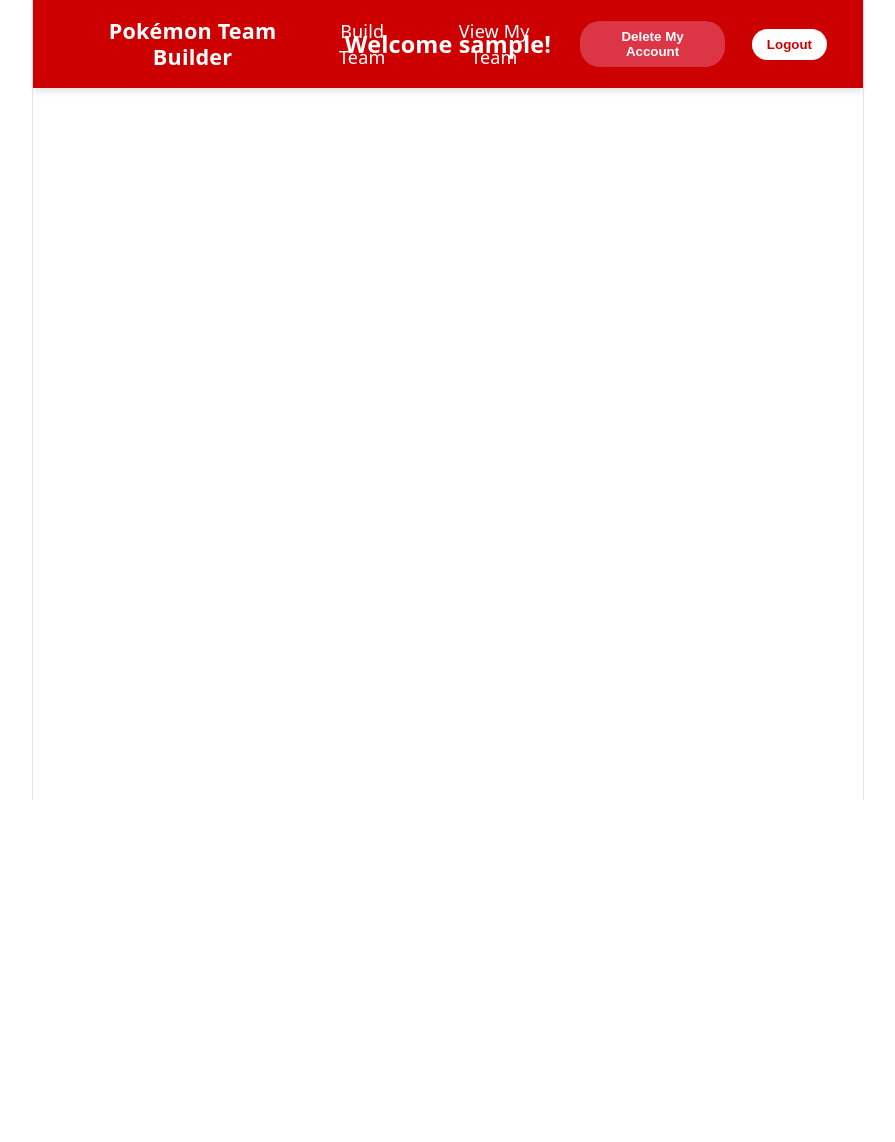
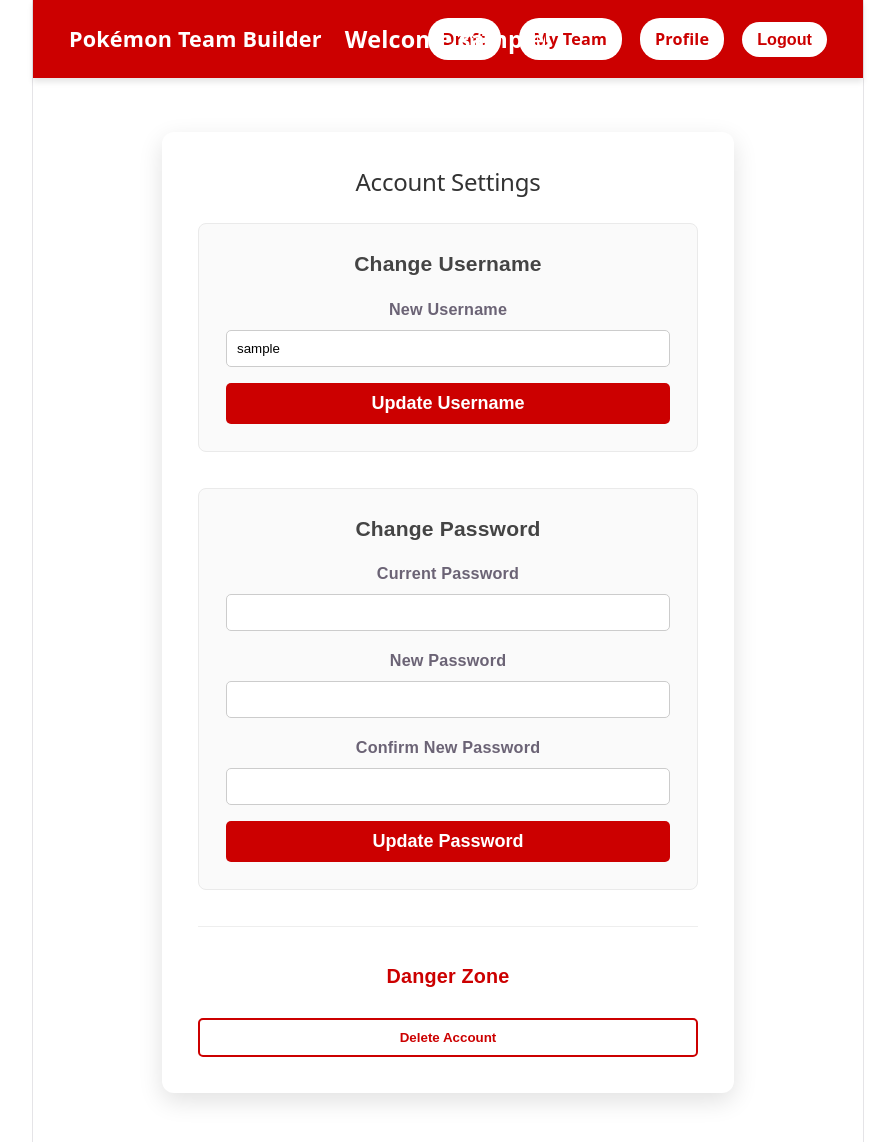
Before and after one commit to Christian1137/CIS4004-Project, a React (Vite) app in the folder frontend/: page /profile in a window 1280 px wide. Shown: the top 1142 px of the page, without its empty margins (192-1087 px from the left). Before the commit the page ends 800 px from the top, so only its background shows below. Built offline with nearby package versions, Linux system fonts and the light colour scheme; sample sign-in values are in the browser's storage.

Commit message:
added a profile page

```diff
--- a/frontend/src/App.jsx
+++ b/frontend/src/App.jsx
@@ -7,7 +7,7 @@
 import TeamEditorPage from "./pages/TeamEditorPage";
 import AdminPage from "./pages/AdminPage";
 import ViewTeamPage from './pages/ViewTeamPage';
-
+import ProfilePage from "./pages/ProfilePage";
 export default function App() {
   return (
     <AuthProvider>
@@ -16,10 +16,12 @@
      <Routes>
           <Route path="/" element={<LoginPage />} />
 
-    <Route path="/team-build" element={
+      <Route path="/team-build" element={
             <ProtectedRoute><TeamBuilderPage /></ProtectedRoute>
           } />
-
+      <Route path="/profile" element={
+            <ProtectedRoute><ProfilePage /></ProtectedRoute>
+          } />
           <Route path="/edit-team" element={
             <ProtectedRoute><TeamEditorPage /></ProtectedRoute>
           } />
--- a/frontend/src/components/Navbar.jsx
+++ b/frontend/src/components/Navbar.jsx
@@ -10,6 +10,20 @@
     navigate("/");
   };
 
+  // Common style for the new navigation buttons
+  const navButtonStyle = {
+    cursor: "pointer",
+    background: "#fff",
+    color: "#cc0000",
+    border: "none",
+    padding: "8px 15px",
+    borderRadius: "20px",
+    fontWeight: "bold",
+    textDecoration: "none", // Removes underline from Link
+    fontSize: "0.9rem",
+    display: "inline-block"
+  };
+
   return (
     <nav style={{
       padding: "1rem 2rem",
@@ -17,22 +31,20 @@
       color: "white",
       display: "flex",
       alignItems: "center",
-      justifyContent: "space-between", // Spreads the left and right sides
+      justifyContent: "space-between",
       boxShadow: "0 4px 6px rgba(0,0,0,0.1)",
-      position: "relative" // Required for the absolute centering below!
+      position: "relative"
     }}>
 
-      {/* LEFT SIDE: App Title */}
       <span style={{ fontWeight: "bold", fontSize: "1.2rem" }}>
         Pokémon Team Builder
       </span>
 
-      {/* CENTER SIDE: Perfectly centered welcome message */}
       {user && (
         <span style={{
           position: "absolute",
           left: "50%",
-          transform: "translateX(-50%)", // Pulls it back exactly halfway to center it
+          transform: "translateX(-50%)",
           fontWeight: "bold",
           fontSize: "1.3rem"
         }}>
@@ -40,56 +52,42 @@
         </span>
       )}
 
-      {/* RIGHT SIDE: Navigation Links & Logout */}
-      <div style={{ display: "flex", gap: "1.5rem", alignItems: "center" }}>
+      {/* nav buttons*/}
+      <div style={{ display: "flex", gap: "1rem", alignItems: "center" }}>
         {user && (
           <>
-            <Link to="/team-build" style={{ color: "white", textDecoration: "none", fontWeight: "500" }}>Build Team</Link>
-            <Link to="/view-team" style={{ color: "white", textDecoration: "none", fontWeight: "500" }}>View My Team</Link>
-
+          {/* special admin button */}
             {user.role === "Administrator" && (
-              <Link to="/admin" style={{ color: "white", textDecoration: "none", fontWeight: "bold", background: "#ff4d4d", padding: "5px 10px", borderRadius: "5px" }}>
+              <Link to="/admin" style={{
+                color: "white",
+                textDecoration: "none",
+                fontWeight: "bold",
+                background: "#ff4d4d",
+                padding: "5px 10px",
+                borderRadius: "5px"
+              }}>
                 Admin
               </Link>
             )}
+            {/* Draft Button */}
+            <Link to="/team-build" style={navButtonStyle}>
+              Draft
+            </Link>
 
-            {user.role !== "Administrator" && (
-              <button
-                onClick={async () => {
-                  if (window.confirm("WARNING: This will permanently delete your account and all your teams. Are you sure?")) {
-                    try {
-                      await fetch(`/api/admin/users/${user.userId}`, { method: 'DELETE' });
-                      logout();
-                    } catch (err) {
-                      console.error("Failed to delete account", err);
-                    }
-                  }
-                }}
-                style={{
-                  cursor: "pointer",
-                  background: "#dc3545",
-                  color: "white",
-                  border: "none",
-                  padding: "8px 15px",
-                  borderRadius: "20px",
-                  fontWeight: "bold"
-                }}
-              >
-                Delete My Account
-              </button>
-            )}
+            {/* My Team Button */}
+            <Link to="/view-team" style={navButtonStyle}>
+              My Team
+            </Link>
 
+            {/* Profile Button */}
+            <Link to="/profile" style={navButtonStyle}>
+              Profile
+            </Link>
+
+            {/* Logout Button */}
             <button
               onClick={handleLogout}
-              style={{
-                cursor: "pointer",
-                background: "#fff",
-                color: "#cc0000",
-                border: "none",
-                padding: "8px 15px",
-                borderRadius: "20px",
-                fontWeight: "bold"
-              }}
+              style={navButtonStyle}
             >
               Logout
             </button>
--- /dev/null
+++ b/frontend/src/pages/ProfilePage.jsx
@@ -0,0 +1,237 @@
+import React, { useState } from "react";
+import { useNavigate } from "react-router-dom";
+import { useAuth } from "../context/AuthContext";
+
+export default function Profile() {
+  const { user, login, logout } = useAuth();
+  const navigate = useNavigate();
+
+  // Username State
+  const [username, setUsername] = useState(user?.username || "");
+  const [usernameMessage, setUsernameMessage] = useState({ type: "", text: "" });
+
+  // Password State
+  const [oldPassword, setOldPassword] = useState("");
+  const [newPassword, setNewPassword] = useState("");
+  const [confirmPassword, setConfirmPassword] = useState("");
+  const [passwordMessage, setPasswordMessage] = useState({ type: "", text: "" });
+
+  // --- HANDLERS ---
+
+  const handleUpdateUsername = async (e) => {
+    e.preventDefault();
+    setUsernameMessage({ type: "", text: "" }); // Clear old messages
+
+    try {
+      const response = await fetch(`http://localhost:5001/api/users/${user.userId}`, {
+        method: "PUT",
+        headers: { "Content-Type": "application/json" },
+        body: JSON.stringify({ username }),
+      });
+
+      const data = await response.json();
+
+      if (!response.ok) {
+        throw new Error(data.message || "Failed to update username");
+      }
+
+      // Update local storage and context so Navbar updates instantly
+      localStorage.setItem('currentUsername', username);
+      login({ ...user, username: username });
+
+      setUsernameMessage({ type: "success", text: "Username updated successfully!" });
+    } catch (error) {
+      setUsernameMessage({ type: "error", text: error.message });
+    }
+  };
+
+  const handleUpdatePassword = async (e) => {
+    e.preventDefault();
+    setPasswordMessage({ type: "", text: "" }); // Clear old messages
+
+    // 1. Check if new passwords match before sending to server
+    if (newPassword !== confirmPassword) {
+      setPasswordMessage({ type: "error", text: "New passwords do not match." });
+      return;
+    }
+
+    try {
+      const response = await fetch(`http://localhost:5001/api/users/${user.userId}`, {
+        method: "PUT",
+        headers: { "Content-Type": "application/json" },
+        body: JSON.stringify({ oldPassword, newPassword }),
+      });
+
+      const data = await response.json();
+
+      if (!response.ok) {
+        throw new Error(data.message || "Failed to update password");
+      }
+
+      setPasswordMessage({ type: "success", text: "Password updated successfully!" });
+
+      // Clear the form fields on success
+      setOldPassword("");
+      setNewPassword("");
+      setConfirmPassword("");
+    } catch (error) {
+      setPasswordMessage({ type: "error", text: error.message });
+    }
+  };
+
+  const handleDeleteAccount = async () => {
+    const confirmed = window.confirm(
+      "Are you absolutely sure? This will permanently delete your account and all your Pokémon teams."
+    );
+
+    if (confirmed) {
+      try {
+        const response = await fetch(`http://localhost:5001/api/users/${user.userId}`, {
+          method: "DELETE",
+          headers: { "Content-Type": "application/json" }
+        });
+
+        if (!response.ok) throw new Error("Network response was not ok");
+
+        logout();
+        navigate("/");
+      } catch (error) {
+        console.error("Delete error:", error);
+        alert("Could not delete account. Please try again later.");
+      }
+    }
+  };
+
+  // --- STYLES ---
+  const containerStyle = {
+    maxWidth: "500px",
+    margin: "3rem auto",
+    padding: "2rem",
+    backgroundColor: "#fff",
+    borderRadius: "12px",
+    boxShadow: "0 8px 24px rgba(0,0,0,0.12)",
+    fontFamily: "sans-serif"
+  };
+
+  const sectionStyle = {
+    marginBottom: "2rem",
+    padding: "1.5rem",
+    border: "1px solid #eaeaea",
+    borderRadius: "8px",
+    backgroundColor: "#fafafa"
+  };
+
+  const inputStyle = {
+    width: "100%",
+    padding: "10px",
+    margin: "8px 0 16px 0",
+    borderRadius: "5px",
+    border: "1px solid #ccc",
+    boxSizing: "border-box"
+  };
+
+  const buttonStyle = {
+    width: "100%",
+    padding: "10px",
+    backgroundColor: "#cc0000",
+    color: "white",
+    border: "none",
+    borderRadius: "5px",
+    fontWeight: "bold",
+    cursor: "pointer",
+    fontSize: "1rem"
+  };
+
+  // Helper component to render messages cleanly
+  const AlertMessage = ({ message }) => {
+    if (!message.text) return null;
+    return (
+      <div style={{
+        padding: "10px",
+        marginBottom: "1rem",
+        borderRadius: "5px",
+        backgroundColor: message.type === "success" ? "#d4edda" : "#f8d7da",
+        color: message.type === "success" ? "#155724" : "#721c24",
+        textAlign: "center",
+        fontSize: "0.9rem"
+      }}>
+        {message.text}
+      </div>
+    );
+  };
+
+  return (
+    <div style={containerStyle}>
+      <h2 style={{ textAlign: "center", color: "#333", marginBottom: "1.5rem" }}>
+        Account Settings
+      </h2>
+
+      {/* USERNAME SECTION */}
+      <div style={sectionStyle}>
+        <h3 style={{ marginTop: 0, marginBottom: "1rem", color: "#444" }}>Change Username</h3>
+        <AlertMessage message={usernameMessage} />
+        <form onSubmit={handleUpdateUsername}>
+          <label style={{ fontWeight: "bold", fontSize: "0.9rem" }}>New Username</label>
+          <input
+            type="text"
+            value={username}
+            onChange={(e) => setUsername(e.target.value)}
+            style={inputStyle}
+            required
+          />
+          <button type="submit" style={buttonStyle}>Update Username</button>
+        </form>
+      </div>
+
+      {/* PASSWORD SECTION */}
+      <div style={sectionStyle}>
+        <h3 style={{ marginTop: 0, marginBottom: "1rem", color: "#444" }}>Change Password</h3>
+        <AlertMessage message={passwordMessage} />
+        <form onSubmit={handleUpdatePassword}>
+          <label style={{ fontWeight: "bold", fontSize: "0.9rem" }}>Current Password</label>
+          <input
+            type="password"
+            value={oldPassword}
+            onChange={(e) => setOldPassword(e.target.value)}
+            style={inputStyle}
+            required
+          />
+
+          <label style={{ fontWeight: "bold", fontSize: "0.9rem" }}>New Password</label>
+          <input
+            type="password"
+            value={newPassword}
+            onChange={(e) => setNewPassword(e.target.value)}
+            style={inputStyle}
+            required
+          />
+
+          <label style={{ fontWeight: "bold", fontSize: "0.9rem" }}>Confirm New Password</label>
+          <input
+            type="password"
+            value={confirmPassword}
+            onChange={(e) => setConfirmPassword(e.target.value)}
+            style={inputStyle}
+            required
+          />
+
+          <button type="submit" style={buttonStyle}>Update Password</button>
+        </form>
+      </div>
+
+      <hr style={{ margin: "2rem 0", border: "0", borderTop: "1px solid #eee" }} />
+
+      {/* DELETE SECTION */}
+      <div style={{ textAlign: "center" }}>
+        <h3 style={{ color: "#cc0000", fontSize: "1.1rem" }}>Danger Zone</h3>
+        <button onClick={handleDeleteAccount} style={{
+          width: "100%", padding: "10px", backgroundColor: "transparent",
+          color: "#cc0000", border: "2px solid #cc0000", borderRadius: "5px",
+          fontWeight: "bold", cursor: "pointer", marginTop: "0.5rem"
+        }}>
+          Delete Account
+        </button>
+      </div>
+    </div>
+  );
+}
```
Also changed, not shown: 2 other files (tests, documents, lock files or other folders).
